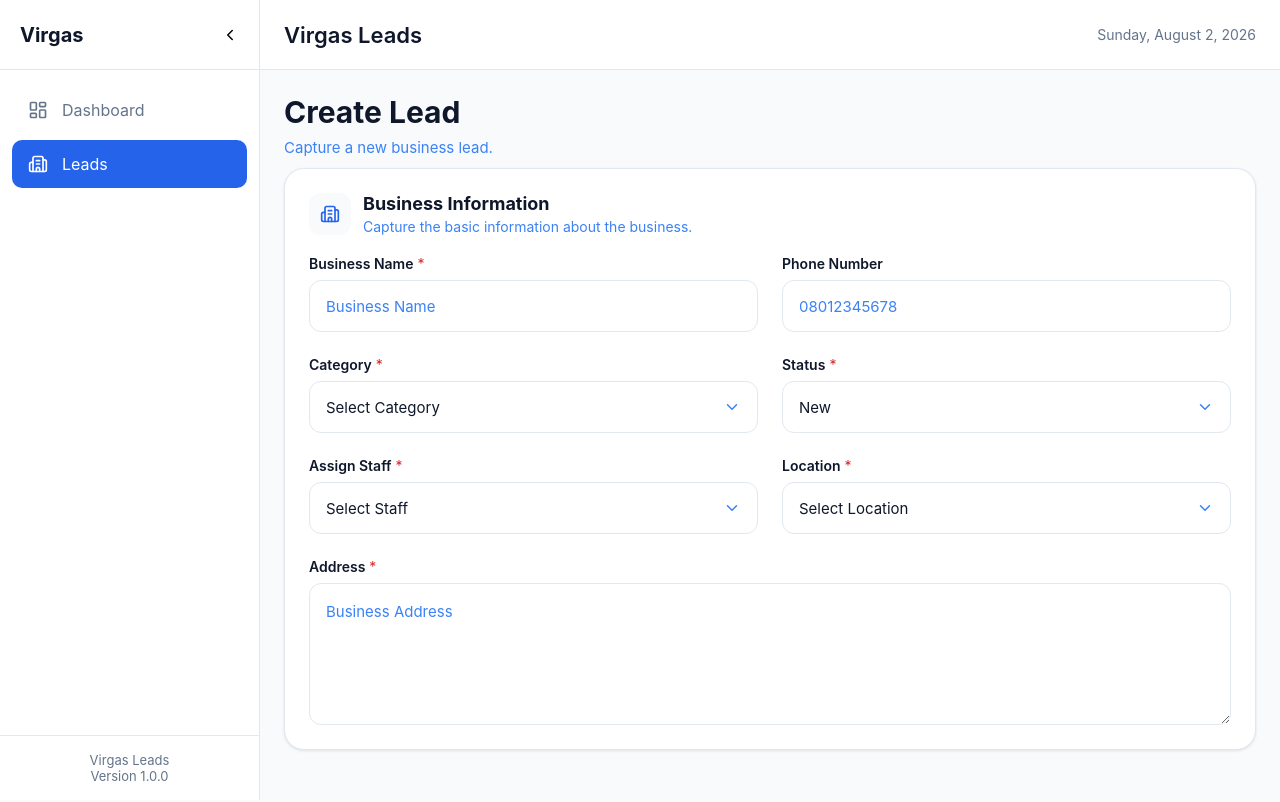
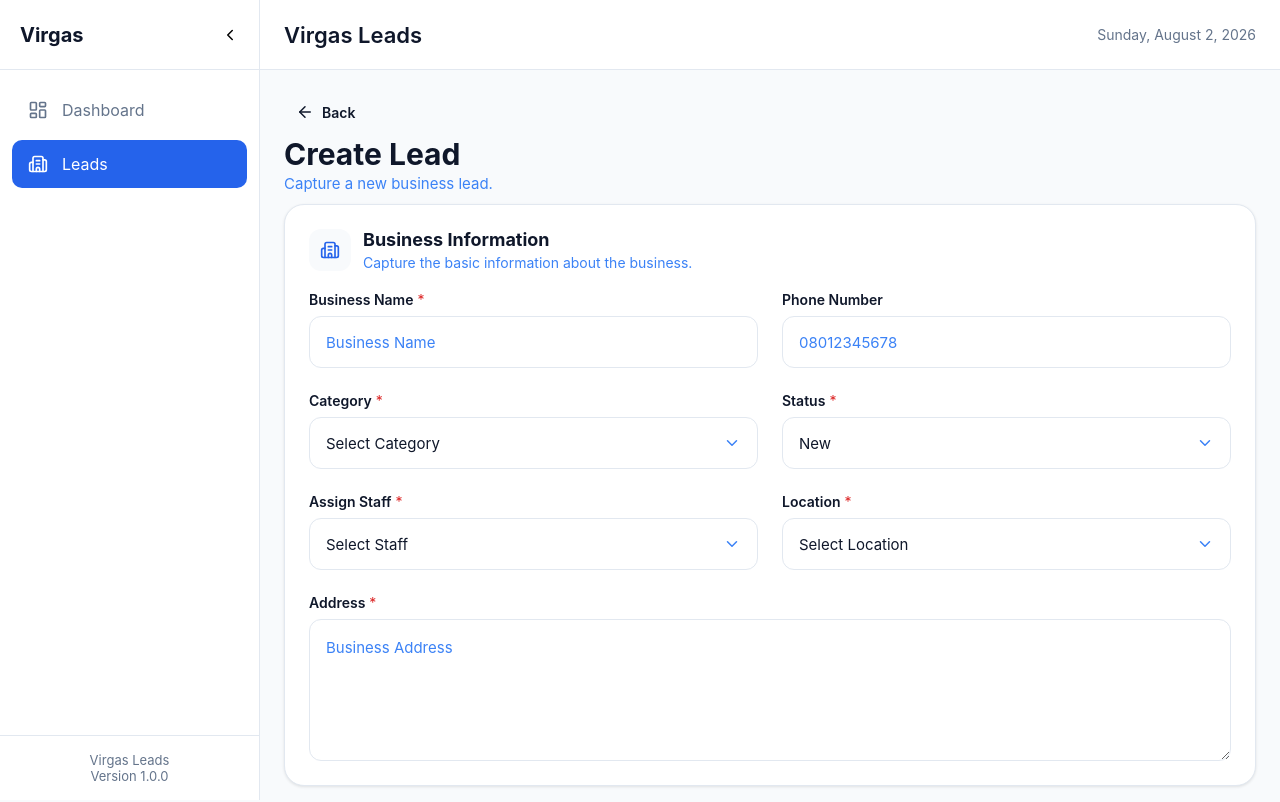
Before and after one commit to EdimAyang/leads-management-app, a React (Vite) app: page /leads/createLeadPage in a window 1280 px wide. Shown: the top 802 px of the page. Built offline with nearby package versions, Linux system fonts and the light colour scheme; no server answers.

Commit message:
added back button

```diff
--- a/src/components/leadsManagement/LeadForm.tsx
+++ b/src/components/leadsManagement/LeadForm.tsx
@@ -168,12 +168,12 @@ export default function LeadForm({
         footer={
           <Card>
             {onCancel && (
-              <Button variant="secondary" type="button" onClick={onCancel}>
+              <Button variant="secondary" type="button" onClick={onCancel} fullWidth>
                 Cancel
               </Button>
             )}
 
-            <Button type="submit" loading={loading}>
+            <Button type="submit" loading={loading} fullWidth>
               {submitLabel}
             </Button>
           </Card>
--- a/src/components/ui/Button.tsx
+++ b/src/components/ui/Button.tsx
@@ -1,26 +1,34 @@
-import styled, { css } from "styled-components";
+import styled, { css, keyframes } from "styled-components";
 import { ButtonHTMLAttributes, ReactNode } from "react";
 
-export type ButtonVariant = "primary" | "secondary" | "outline" | "destructive";
+export type ButtonVariant =
+  | "primary"
+  | "secondary"
+  | "outline"
+  | "destructive"
+  | "ghost";
 
-type StyledButtonProps = {
-  variant: ButtonVariant;
-  fullWidth?: boolean;
-};
-
-
+export type ButtonSize = "sm" | "md" | "lg";
 
 type ButtonProps = ButtonHTMLAttributes<HTMLButtonElement> & {
   variant?: ButtonVariant;
+  size?: ButtonSize;
   loading?: boolean;
   fullWidth?: boolean;
   leftIcon?: ReactNode;
   rightIcon?: ReactNode;
 };
 
+type StyledButtonProps = {
+  variant: ButtonVariant;
+  size: ButtonSize;
+  fullWidth?: boolean;
+};
+
 export default function Button({
   children,
   variant = "primary",
+  size = "md",
   loading = false,
   fullWidth = false,
   leftIcon,
@@ -31,6 +39,7 @@ export default function Button({
   return (
     <StyledButton
       variant={variant}
+      size={size}
       fullWidth={fullWidth}
       disabled={disabled || loading}
       {...props}
@@ -38,25 +47,54 @@ export default function Button({
       {loading ? (
         <Spinner />
       ) : (
-        <>
-          {leftIcon}
-          {children}
-          {rightIcon}
-        </>
+        <Content>
+          {leftIcon && <Icon>{leftIcon}</Icon>}
+
+          <span>{children}</span>
+
+          {rightIcon && <Icon>{rightIcon}</Icon>}
+        </Content>
       )}
     </StyledButton>
   );
 }
 
+const sizes = {
+  sm: css`
+    height: 36px;
+    padding: 0 12px;
+    font-size: 14px;
+    border-radius: 10px;
+  `,
+
+  md: css`
+    height: 48px;
+    padding: 0 20px;
+    font-size: 15px;
+    border-radius: 12px;
+  `,
+
+  lg: css`
+    height: 56px;
+    padding: 0 24px;
+    font-size: 16px;
+    border-radius: 14px;
+  `,
+};
+
 const variants = {
   primary: css`
     background: ${({ theme }) => theme.colors.primary};
-    color: #fff;
+    color: white;
     border: 1px solid ${({ theme }) => theme.colors.primary};
 
     &:hover:not(:disabled) {
-      opacity: 0.92;
+      opacity: 0.95;
       transform: translateY(-1px);
+    }
+
+    &:active:not(:disabled) {
+      transform: translateY(0);
     }
   `,
 
@@ -90,17 +128,29 @@ const variants = {
       opacity: 0.9;
     }
   `,
+
+  ghost: css`
+    background: transparent;
+    color: ${({ theme }) => theme.colors.text};
+    border: none;
+
+    min-width: unset;
+
+    &:hover:not(:disabled) {
+      background: ${({ theme }) => theme.colors.background};
+    }
+
+    &:active:not(:disabled) {
+      transform: scale(0.98);
+    }
+
+    &:focus-visible {
+      box-shadow: none;
+    }
+  `,
 };
 
 export const StyledButton = styled.button<StyledButtonProps>`
-  height: 48px;
-
-  min-width: 120px;
-
-  padding: 0 20px;
-
-  border-radius: 12px;
-
   display: inline-flex;
 
   align-items: center;
@@ -109,7 +159,9 @@ export const StyledButton = styled.button<StyledButtonProps>`
 
   gap: 8px;
 
-  font-size: 15px;
+  min-width: ${({ variant }) => (variant === "ghost" ? "auto" : "120px")};
+
+  width: ${({ fullWidth }) => (fullWidth ? "100%" : "fit-content")};
 
   font-weight: 600;
 
@@ -117,9 +169,9 @@ export const StyledButton = styled.button<StyledButtonProps>`
 
   transition: all 0.2s ease;
 
+  ${({ size }) => sizes[size]}
+
   ${({ variant }) => variants[variant]}
-
-  width: ${({ fullWidth }) => (fullWidth ? "100%" : "auto")};
 
   &:disabled {
     opacity: 0.6;
@@ -129,12 +181,38 @@ export const StyledButton = styled.button<StyledButtonProps>`
 
   &:focus-visible {
     outline: none;
+    box-shadow: 0 0 0 4px rgba(59, 130, 246, 0.2);
+  }
+`;
 
-    box-shadow: 0 0 0 4px rgba(250, 84, 156, 0.18);
-  }
+const Content = styled.span`
+  display: inline-flex;
+
+  align-items: center;
+
+  justify-content: center;
+
+  gap: 8px;
+`;
+
+const Icon = styled.span`
+  display: inline-flex;
+
+  align-items: center;
+
+  justify-content: center;
+
+  flex-shrink: 0;
 
   svg {
-    flex-shrink: 0;
+    width: 18px;
+    height: 18px;
+  }
+`;
+
+const spin = keyframes`
+  to{
+    transform:rotate(360deg);
   }
 `;
 
@@ -147,13 +225,7 @@ export const Spinner = styled.div`
 
   border: 2px solid rgba(255, 255, 255, 0.35);
 
-  border-top-color: white;
+  border-top-color: currentColor;
 
-  animation: spin 0.8s linear infinite;
-
-  @keyframes spin {
-    to {
-      transform: rotate(360deg);
-    }
-  }
+  animation: ${spin} 0.8s linear infinite;
 `;
--- a/src/components/ui/PageHeader.tsx
+++ b/src/components/ui/PageHeader.tsx
@@ -1,36 +1,54 @@
 import styled from "styled-components";
 import { ReactNode } from "react";
+import { ArrowLeft } from "lucide-react";
+import { useNavigate } from "react-router-dom";
+import Button from "@/components/ui/Button";
 
 type Props = {
   title: string;
   subtitle?: string;
   actions?: ReactNode;
+  showBack?: boolean;
+  backLabel?: string;
+  onBack?: () => void;
+  rightSlot?: React.ReactNode;
 };
+
+export type ButtonSize = "sm" | "md" | "lg";
 
 export default function PageHeader({
   title,
   subtitle,
-  actions,
+  showBack = true,
+  rightSlot,
 }: Props) {
+  const navigate = useNavigate();
+
   return (
     <Container>
       <Left>
-        <Title>{title}</Title>
+        {showBack && (
+          <Button
+            variant="ghost"
+            size="sm"
+            leftIcon={<ArrowLeft size={18} />}
+            onClick={() => navigate(-1)}
+          >
+            Back
+          </Button>
+        )}
 
-        {subtitle && (
-          <Subtitle>{subtitle}</Subtitle>
-        )}
+        <div>
+          <Title>{title}</Title>
+
+          {subtitle && <Subtitle>{subtitle}</Subtitle>}
+        </div>
       </Left>
 
-      {actions && (
-        <Actions>
-          {actions}
-        </Actions>
-      )}
+      {rightSlot}
     </Container>
   );
 }
-
 
 export const Container = styled.div`
   display: flex;
```
